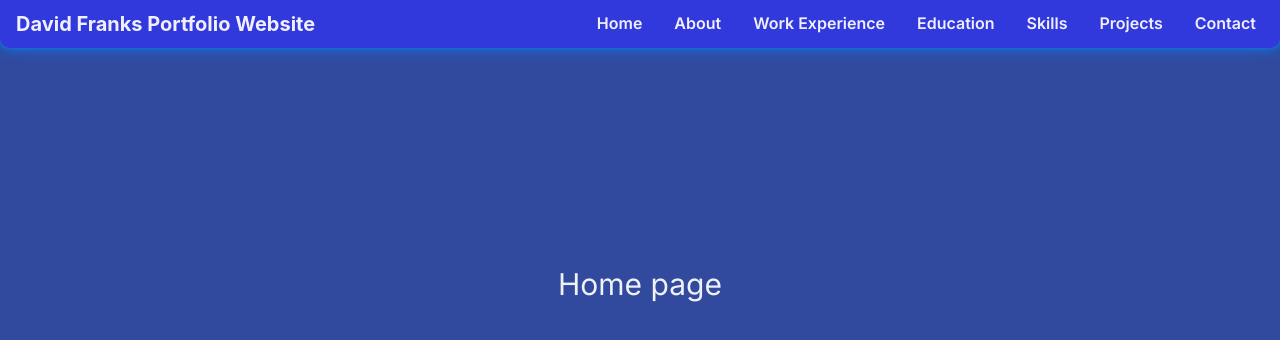
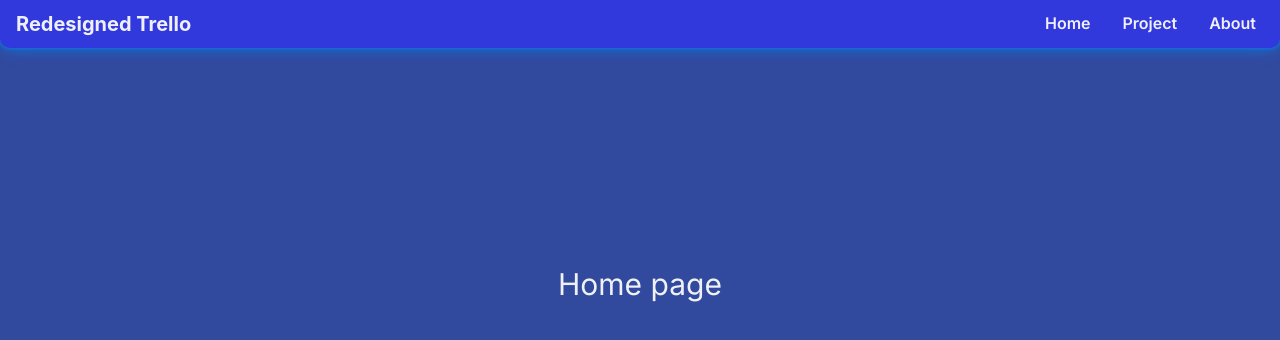
Before and after one commit to davidfrnks7/Redesigned-Trello, a Next.js app: page / in a window 1280 px wide. Shown: the top 340 px of the page. Built offline with nearby package versions, Linux system fonts and the light colour scheme.

Commit message:
Change app name in header, updated nav, added links to nav buttons.

```diff
--- a/src/app/ui/layout/DesktopNav.tsx
+++ b/src/app/ui/layout/DesktopNav.tsx
@@ -1,5 +1,5 @@
 import React, { FC } from "react";
-import { Button, HStack } from "@chakra-ui/react";
+import { Button, HStack, Link } from "@chakra-ui/react";
 import navItems, { NavItem } from "./navItems";
 
 const DesktopNav: FC<unknown> = () => {
@@ -16,14 +16,11 @@ const DesktopNav: FC<unknown> = () => {
     >
       {navItems.map((navItem: NavItem) => {
         return (
-          <Button
-            id={"dekstop-" + navItem[0]}
-            key={navItem[0]}
-            variant="stickyNav"
-            color=""
-          >
-            {navItem[0]}
-          </Button>
+          <Link href={navItem[1]} key={"dekstop-" + navItem[0]}>
+            <Button id={"dekstop-" + navItem[0]} variant="stickyNav" color="">
+              {navItem[0]}
+            </Button>
+          </Link>
         );
       })}
     </HStack>
--- a/src/app/ui/layout/Header.tsx
+++ b/src/app/ui/layout/Header.tsx
@@ -14,11 +14,14 @@ import DesktopNav from "./DesktopNav";
 import MobileNav from "./MobileNav";
 
 const Header: React.FC = () => {
+  const appName = "Redesigned Trello";
+
   // Mobile Menu Icon && Open/Close
   const [open, setOpen] = useState<boolean>(false);
   const [hover, setHover] = useState<boolean>(false);
 
   const menuIcon = (): JSX.Element => {
+
     const iconType = {
       default: <Icon icon="bx:bx-menu-alt-right" />,
       hover: <Icon icon="bx:bx-menu" />,
@@ -62,7 +65,7 @@ const Header: React.FC = () => {
         display={{ base: "flex", lg: "none" }}
       >
         <Heading as="h1" fontSize="lg">
-          {"David Franks Portfolio Website"}
+          {appName}
         </Heading>
       </Flex>
 
@@ -82,7 +85,7 @@ const Header: React.FC = () => {
         >
           <Box w="100%" display={{ base: "none", lg: "flex" }} m="auto">
             <Heading as="h1" size="md">
-              {"David Franks Portfolio Website"}
+              {appName}
             </Heading>
           </Box>
           <DesktopNav />
--- a/src/app/ui/layout/MobileNav.tsx
+++ b/src/app/ui/layout/MobileNav.tsx
@@ -1,5 +1,5 @@
 import React, { FC, Fragment } from "react";
-import { Button, MenuDivider, MenuItem, MenuList } from "@chakra-ui/react";
+import { Link, MenuDivider, MenuItem, MenuList } from "@chakra-ui/react";
 import navItems, { NavItem } from "./navItems";
 
 const MobileNav: FC<unknown> = () => {
@@ -18,7 +18,7 @@ const MobileNav: FC<unknown> = () => {
         return (
           <MenuItem
             id={"mobile-" + navItem[0]}
-            key={navItem[0]}
+            key={"mobile-" + navItem[0]}
             w="auto"
             h="auto"
             p={0}
@@ -30,9 +30,9 @@ const MobileNav: FC<unknown> = () => {
             }}
           >
             {index === 0 ? <MenuDivider /> : <Fragment></Fragment>}
-            <Button w="100vw" variant={"nav"} p={0} m="auto">
+            <Link w="100vw" variant={"nav"} p={0} m="auto" href={navItem[1]}>
               {navItem[0]}
-            </Button>
+            </Link>
             <MenuDivider />
           </MenuItem>
         );
--- a/src/app/ui/layout/navItems.ts
+++ b/src/app/ui/layout/navItems.ts
@@ -1,14 +1,10 @@
-export type NavItem = [string, RefNames];
+export type NavItem = [string, string];
 export type NavItems = NavItem[];
 
 const navItems: NavItems = [
-  ["Home", "Greeting"],
-  ["About", "About"],
-  ["Work Experience", "Work"],
-  ["Education", "Education"],
-  ["Skills", "Skills"],
-  ["Projects", "Projects"],
-  ["Contact", "Contact"]
+  ["Home", "/"],
+  ["Project", "/project"],
+  ["About", "/about"]
 ];
 
 export default navItems;
```
